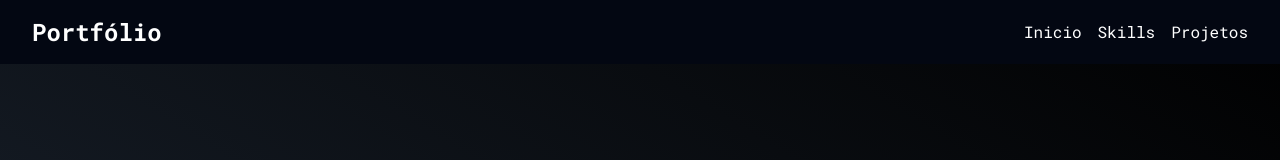
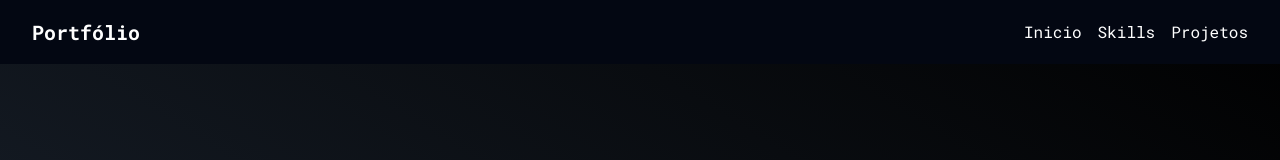
Before and after one commit to PedroSoaresDias/Portfolio-V3, a Next.js app: page / in a window 1280 px wide. Shown: the top 160 px of the page. Built offline with nearby package versions, Linux system fonts and the light colour scheme.

Commit message:
Ajustando o tamanho da fonte da Navbar

```diff
--- a/src/components/Navbar.tsx
+++ b/src/components/Navbar.tsx
@@ -28,7 +28,7 @@
               animate={{ scale: 1 }}
               transition={{ delay: 0.2 }}
             >
-              <h1 className="text-white text-2xl font-bold transition-all duration-300 hover:bg-clip-text hover:text-transparent hover:bg-gradient-to-tr hover:from-blue-500 hover:to-purple-500">
+              <h1 className="text-white text-xl font-bold transition-all duration-200 hover:bg-clip-text hover:text-transparent hover:bg-gradient-to-tr hover:from-blue-500 hover:to-purple-500">
                 Portfólio
               </h1>
             </motion.div>
```
